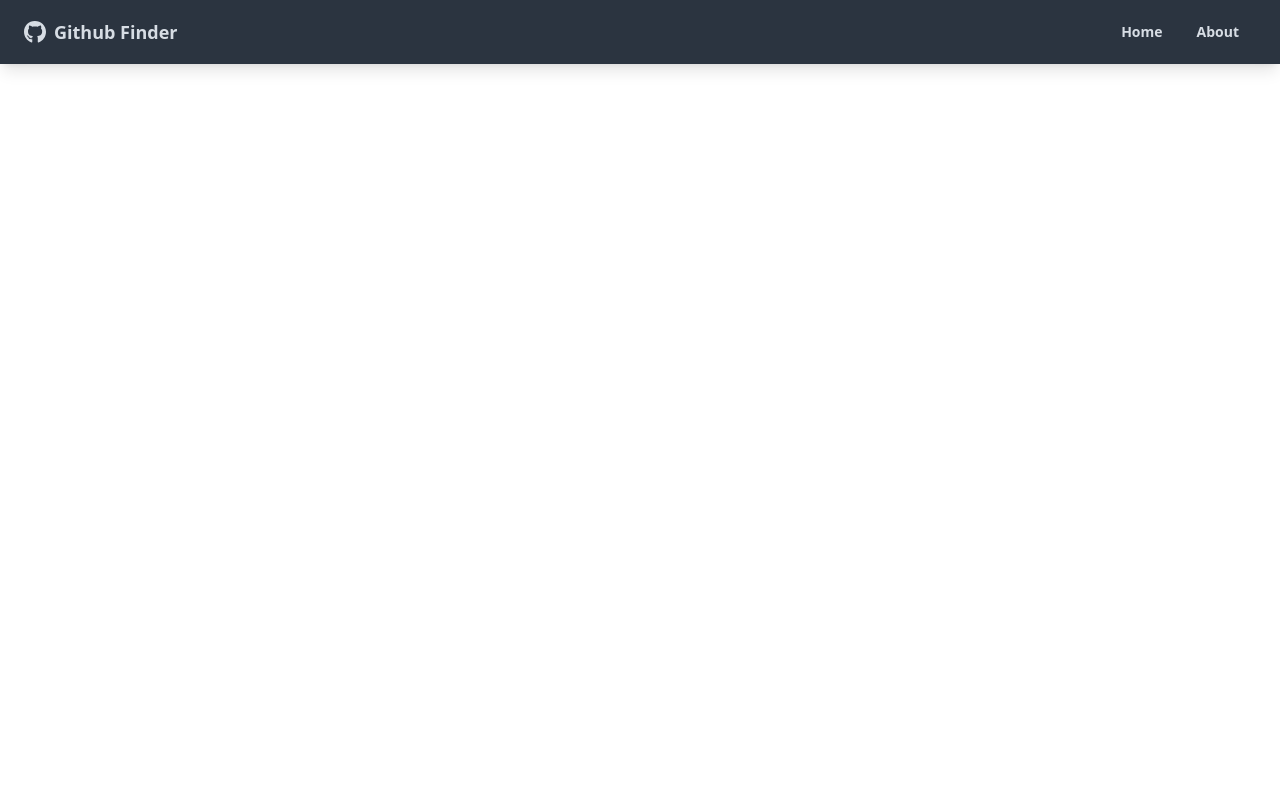
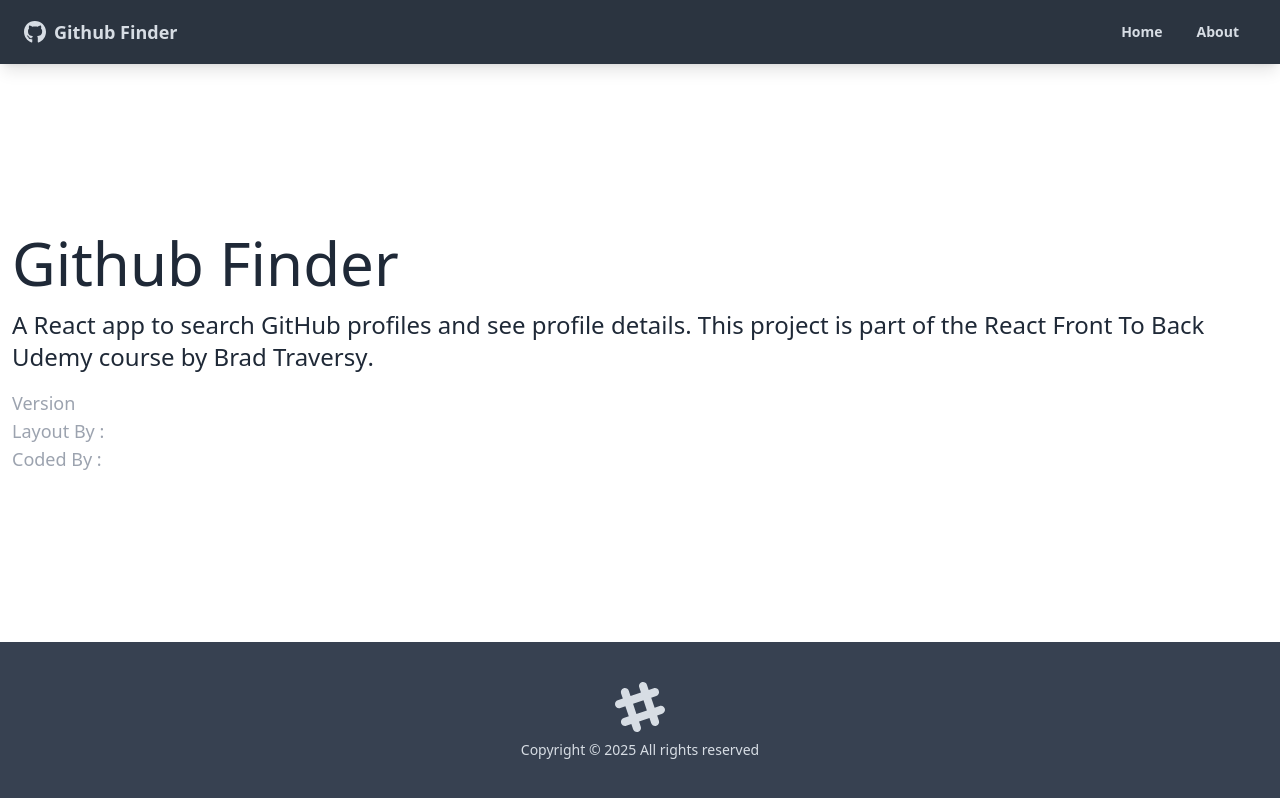
Before and after one commit to alidevep01/github-finder, a React (Vite) app: page /about in a window 1280 px wide. Built offline with nearby package versions, Linux system fonts and the light colour scheme.

Commit message:
created Home, about & notfound pages, setup notfound pages with content. added pages routes in App.js

```diff
--- a/src/App.jsx
+++ b/src/App.jsx
@@ -1,16 +1,24 @@
 import { BrowserRouter, Routes, Route } from "react-router-dom";
 import Navbar from "./Components/Layout/Navbar";
+import Footer from "./Components/Layout/Footer";
+import Home from "./Pages/Home";
+import About from "./Pages/About";
+import NotFound from "./Pages/NotFound";
 
 function App() {
   return (
     <BrowserRouter>
       <div className="flex flex-col justify-between h-screen">
         <Navbar title="Github Finder" />
-        <main>
+        <main className="container mx-auto px-3 pb-12">
           <Routes>
-            <Route path="/" />
+            <Route path="/" element={<Home />} />
+            <Route path="/about" element={<About />} />
+            <Route path="/*" element={<NotFound />} />
+            <Route path="/notFound" element={<NotFound />} />
           </Routes>
         </main>
+        <Footer />
       </div>
     </BrowserRouter>
   );
--- /dev/null
+++ b/src/Components/Layout/Footer.jsx
@@ -0,0 +1,23 @@
+function Footer() {
+  const footerYear = new Date().getFullYear();
+  return (
+    <footer className="footer p-10 bg-gray-700 text-neutral-content footer-center">
+      <div>
+        <svg
+          width="50"
+          height="50"
+          viewBox="0 0 24 24"
+          xmlns="http://www.w3.org/2000/svg"
+          fillRule="evenodd"
+          clipRule="evenodd"
+          className="inline-block fill-current"
+        >
+          <path d="M22.672 15.226l-2.432.811.841 2.515c.33 1.019-.209 2.127-1.23 2.456-1.15.325-2.148-.321-2.463-1.226l-.84-2.518-5.013 1.677.84 2.517c.391 1.203-.434 2.542-1.831 2.542-.88 0-1.601-.564-1.86-1.314l-.842-2.516-2.431.809c-1.135.328-2.145-.317-2.463-1.229-.329-1.018.211-2.127 1.231-2.456l2.432-.809-1.621-4.823-2.432.808c-1.355.384-2.558-.59-2.558-1.839 0-.817.509-1.582 1.327-1.846l2.433-.809-.842-2.515c-.33-1.02.211-2.129 1.232-2.458 1.02-.329 2.13.209 2.461 1.229l.842 2.515 5.011-1.677-.839-2.517c-.403-1.238.484-2.553 1.843-2.553.819 0 1.585.509 1.85 1.326l.841 2.517 2.431-.81c1.02-.33 2.131.211 2.461 1.229.332 1.018-.21 2.126-1.23 2.456l-2.433.809 1.622 4.823 2.433-.809c1.242-.401 2.557.484 2.557 1.838 0 .819-.51 1.583-1.328 1.847m-8.992-6.428l-5.01 1.675 1.619 4.828 5.011-1.674-1.62-4.829z"></path>
+        </svg>
+        <p>Copyright &copy; {footerYear} All rights reserved</p>
+      </div>
+    </footer>
+  );
+}
+
+export default Footer;
--- /dev/null
+++ b/src/Pages/About.jsx
@@ -0,0 +1,42 @@
+import React from "react";
+
+function About() {
+  return (
+    <div>
+      <h1 className="text-6xl mb-4">Github Finder</h1>
+      <p className="mb-4 text-2xl font-light">
+        A React app to search GitHub profiles and see profile details. This
+        project is part of the
+        <a href="https://www.udemy.com/course/modern-react-front-to-back/">
+          {" "}
+          React Front To Back
+        </a>{" "}
+        Udemy course by
+        <strong>
+          <a href="https://traversymedia.com"> Brad Traversy</a>
+        </strong>
+        .
+      </p>
+      <p className="text-lg text-gray-400">
+        Version <span className="text-white">1.0.0</span>
+      </p>
+      <p className="text-lg text-gray-400">
+        Layout By :
+        <a className="text-white" href="https://twitter.com/hassibmoddasser">
+          Hassib Moddasser
+        </a>
+      </p>
+      <p className="text-lg text-gray-400">
+        Coded By :
+        <a
+          className="text-white"
+          href="https://alidevep01.github.io/myPortfolio-/"
+        >
+          Mohammad Ali
+        </a>
+      </p>
+    </div>
+  );
+}
+
+export default About;
--- /dev/null
+++ b/src/Pages/Home.jsx
@@ -0,0 +1,7 @@
+import React from "react";
+
+function Home() {
+  return <div>Home</div>;
+}
+
+export default Home;
--- /dev/null
+++ b/src/Pages/NotFound.jsx
@@ -0,0 +1,27 @@
+import React from "react";
+
+function NotFound() {
+  return (
+    <main className="grid min-h-full place-items-center px-6 py-24 sm:py-32 lg:px-8 text-white">
+      <div className="text-center">
+        <p className="text-base font-semibold text-indigo-600">404</p>
+        <h1 className="mt-4 text-5xl font-semibold tracking-tight text-balance text-white sm:text-7xl">
+          Page not found
+        </h1>
+        <p className="mt-6 text-lg font-medium text-pretty text-gray-300 sm:text-xl/8">
+          Sorry, we couldn’t find the page you’re looking for.
+        </p>
+        <div className="mt-10 flex items-center justify-center gap-x-6">
+          <a
+            href="/"
+            className="rounded-md bg-indigo-600 px-3.5 py-2.5 text-sm font-semibold text-white shadow-xs hover:bg-indigo-500 focus-visible:outline-2 focus-visible:outline-offset-2 focus-visible:outline-indigo-600"
+          >
+            Go back home
+          </a>
+        </div>
+      </div>
+    </main>
+  );
+}
+
+export default NotFound;
```
